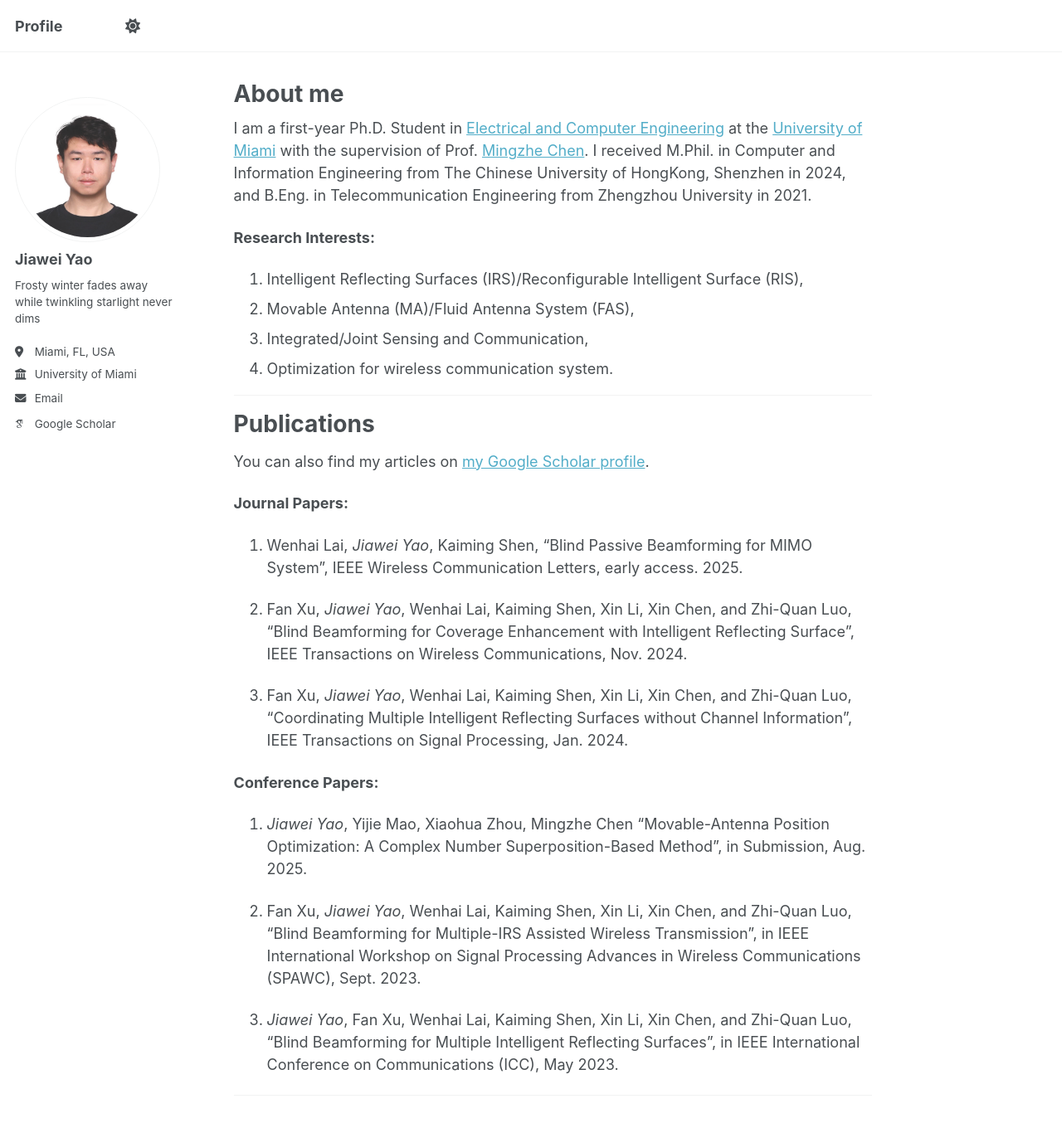
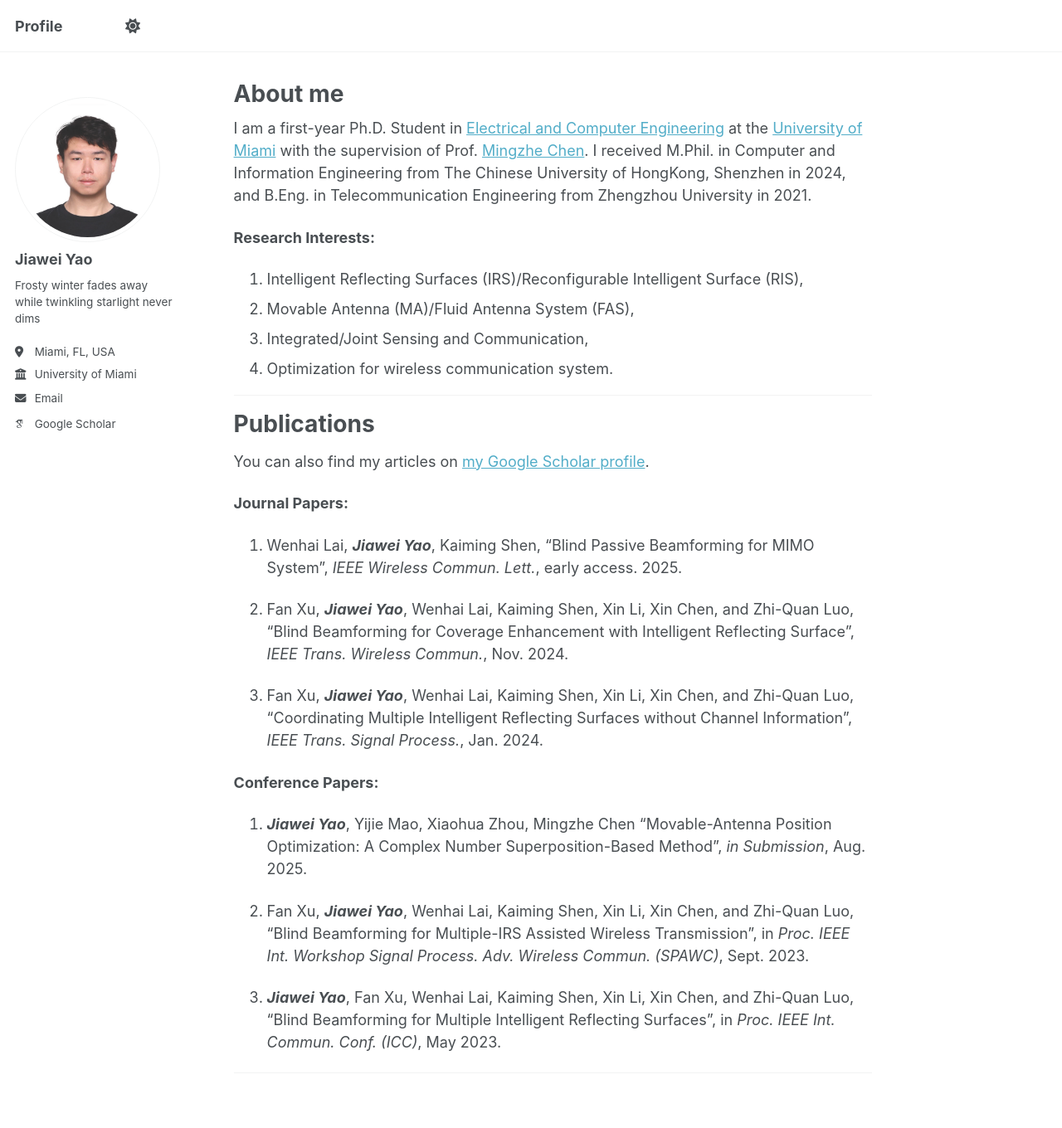
Before and after one commit to Mercuryyjw/Mercuryyjw.github.io, a Jekyll site: the page built from _pages/about.md, in a window 1280 px wide and 1400 px high. Shown: the top 1360 px of the window at 83% size. Built offline with Jekyll 4.4.1, drawn with Linux system fonts in a browser that asks for light colours; some web fonts are replaced; a script that is not in the unit is left out.

Commit message:
Update about.md

```diff
--- a/_pages/about.md
+++ b/_pages/about.md
@@ -25,18 +25,18 @@ You can also find my articles on [my Google Scholar profile](https://scholar.goo
 
 **Journal Papers:**
 
-1. Wenhai Lai, *Jiawei Yao*, Kaiming Shen, "Blind Passive Beamforming for MIMO System", IEEE Wireless Communication Letters, early access. 2025.
+1. Wenhai Lai, ***Jiawei Yao***, Kaiming Shen, "Blind Passive Beamforming for MIMO System", *IEEE Wireless Commun. Lett.*, early access. 2025.
 
-1. Fan Xu, *Jiawei Yao*, Wenhai Lai, Kaiming Shen, Xin Li, Xin Chen, and Zhi-Quan Luo, "Blind Beamforming for Coverage Enhancement with Intelligent Reflecting Surface", IEEE Transactions on Wireless Communications, Nov. 2024.
+1. Fan Xu, ***Jiawei Yao***, Wenhai Lai, Kaiming Shen, Xin Li, Xin Chen, and Zhi-Quan Luo, "Blind Beamforming for Coverage Enhancement with Intelligent Reflecting Surface", *IEEE Trans. Wireless Commun.*, Nov. 2024.
 
-1. Fan Xu, *Jiawei Yao*, Wenhai Lai, Kaiming Shen, Xin Li, Xin Chen, and Zhi-Quan Luo, "Coordinating Multiple Intelligent Reflecting Surfaces without Channel Information", IEEE Transactions on Signal Processing, Jan. 2024.
+1. Fan Xu, ***Jiawei Yao***, Wenhai Lai, Kaiming Shen, Xin Li, Xin Chen, and Zhi-Quan Luo, "Coordinating Multiple Intelligent Reflecting Surfaces without Channel Information", *IEEE Trans. Signal Process.*, Jan. 2024.
 
 **Conference Papers:**
 
-1. *Jiawei Yao*, Yijie Mao, Xiaohua Zhou, Mingzhe Chen  "Movable-Antenna Position Optimization: A Complex Number Superposition-Based Method", in Submission, Aug. 2025.
+1. ***Jiawei Yao***, Yijie Mao, Xiaohua Zhou, Mingzhe Chen  "Movable-Antenna Position Optimization: A Complex Number Superposition-Based Method", *in Submission*, Aug. 2025.
 
-1. Fan Xu, *Jiawei Yao*, Wenhai Lai, Kaiming Shen, Xin Li, Xin Chen, and Zhi-Quan Luo, "Blind Beamforming for Multiple-IRS Assisted Wireless Transmission", in IEEE International Workshop on Signal Processing Advances in Wireless Communications (SPAWC), Sept. 2023.
+1. Fan Xu, ***Jiawei Yao***, Wenhai Lai, Kaiming Shen, Xin Li, Xin Chen, and Zhi-Quan Luo, "Blind Beamforming for Multiple-IRS Assisted Wireless Transmission", in *Proc. IEEE Int. Workshop Signal Process. Adv. Wireless Commun. (SPAWC)*, Sept. 2023.
 
-1. *Jiawei Yao*, Fan Xu, Wenhai Lai, Kaiming Shen, Xin Li, Xin Chen, and Zhi-Quan Luo, "Blind Beamforming for Multiple Intelligent Reflecting Surfaces", in IEEE International Conference on Communications (ICC), May 2023.
+1. ***Jiawei Yao***, Fan Xu, Wenhai Lai, Kaiming Shen, Xin Li, Xin Chen, and Zhi-Quan Luo, "Blind Beamforming for Multiple Intelligent Reflecting Surfaces", in *Proc. IEEE Int. Commun. Conf. (ICC)*, May 2023.
 
 ------
```
